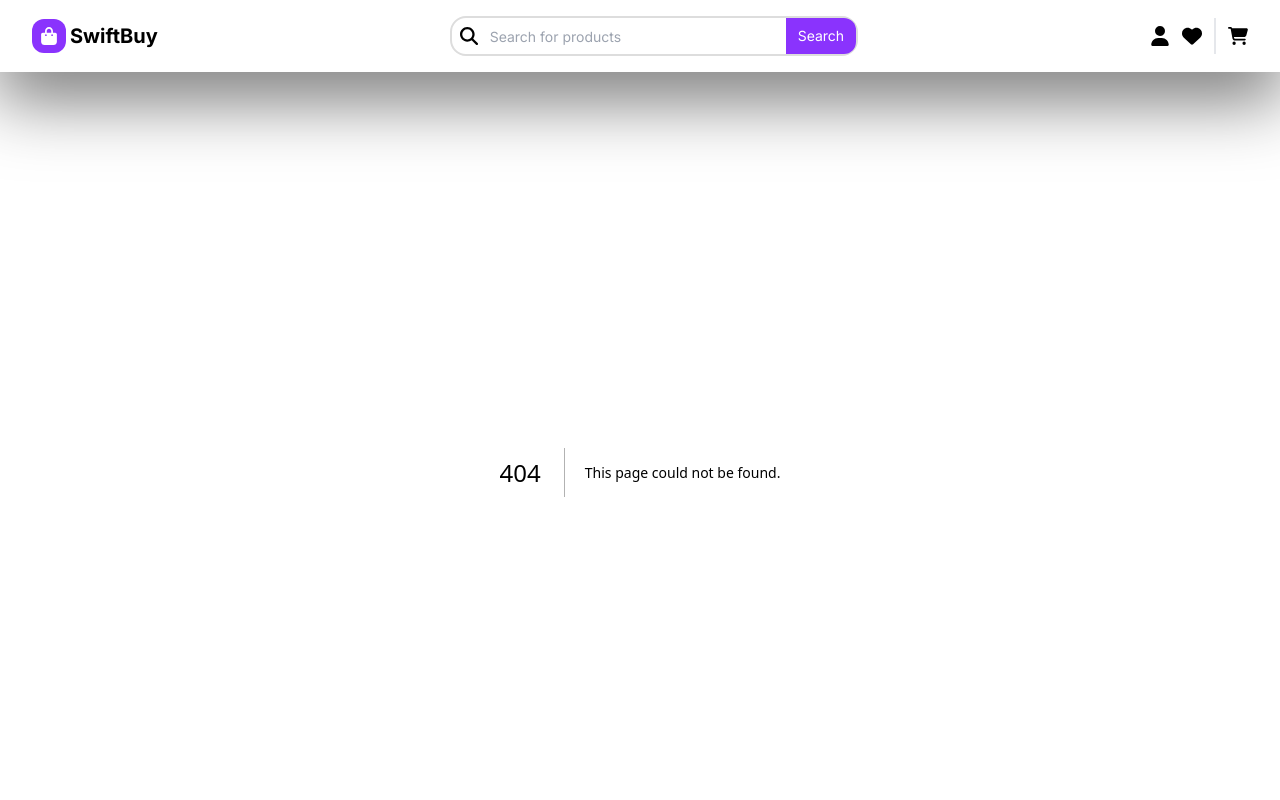
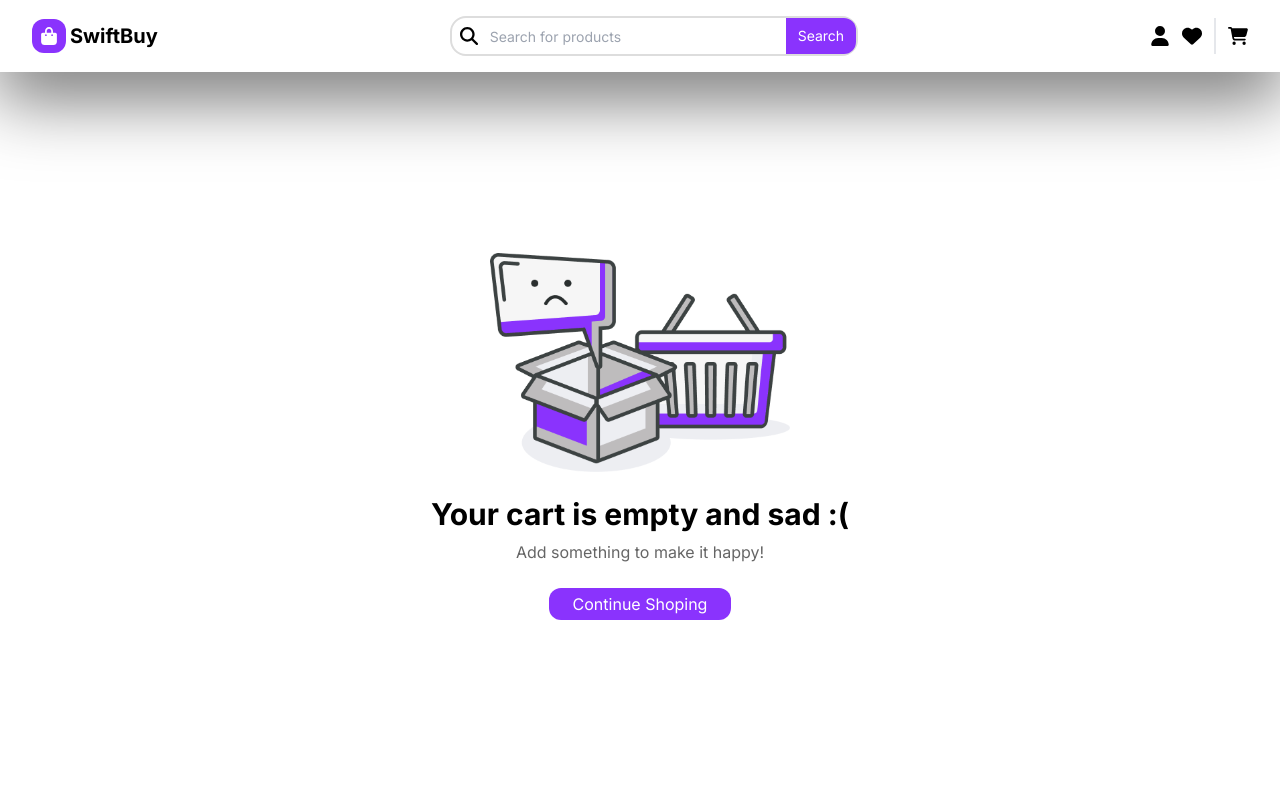
Before and after one commit to Mohamed-gp/full-stack-e-commerce-app, a Next.js app: page /cart in a window 1280 px wide. Before the commit this address had no page. Shown: the top 800 px of the page. Built offline with nearby package versions, Linux system fonts and the light colour scheme.

Commit message:
implementing cart page

```diff
--- /dev/null
+++ b/src/app/cart/page.tsx
@@ -0,0 +1,24 @@
+import Image from "next/image";
+
+export default function page() {
+  return (
+    <div
+      className="container flex flex-col  items-center justify-center py-14"
+      style={{ minHeight: `calc(100vh - 70.94px)` }}
+    >
+      <Image
+        src="/cart-empty-photo.png"
+        alt="cart-empty"
+        width={300}
+        height={300}
+      />
+      <p className="my-6 mb-2 text-3xl font-bold">
+        Your cart is empty and sad :(
+      </p>
+      <p className="opacity-60">Add something to make it happy!</p>
+      <button className="mt-6 rounded-xl bg-mainColor px-6 py-1 text-white">
+        Continue Shoping
+      </button>
+    </div>
+  );
+}
--- a/src/app/globals.css
+++ b/src/app/globals.css
@@ -35,18 +35,20 @@
 /* styles/globals.css */
 .flying-img {
   position: absolute;
-  animation: fly_to_cart 2s ease-in-out;
-  -webkit-animation: fly_to_cart 2s ease-in-out;
+  animation: fly_to_cart 1.5s ease-in-out;
+  -webkit-animation: fly_to_cart 1.5s ease-in-out;
 }
 
 @keyframes fly_to_cart {
   0% {
-    left: 0;
-    top: 0;
+    left: 75px;
+    top: 40px;
+    z-index: 2333333333333333333333333;
   }
   100% {
-    left: calc(var(--left) + 40px);
-    top: var(--top);
+    z-index: 2333333333333333333333333;
+    left: calc(var(--left) + 40px + 75px);
+    top: calc(var(--top) + 40px);
     transform: scale(0.2);
   }
 }
--- a/src/app/layout.tsx
+++ b/src/app/layout.tsx
@@ -8,6 +8,7 @@ import Header from "@/components/header/Header";
 import { ToastContainer, toast } from "react-toastify";
 import "react-toastify/dist/ReactToastify.css";
 import { AOSInit } from "@/Aos";
+import Footer from "@/components/footer/Footer";
 
 const inter = Inter({ subsets: ["latin"] });
 
@@ -23,11 +24,12 @@ export default function RootLayout({
 }>) {
   return (
     <html lang="en">
-      <AOSInit/>
+      <AOSInit />
       <body className={`${inter.className} overflow-x-hidden`}>
         <StoreProvider>
           <Header />
           {children}
+          <Footer />
           <ToastContainer />
         </StoreProvider>
       </body>
--- a/src/app/page.tsx
+++ b/src/app/page.tsx
@@ -1,6 +1,5 @@
 import Hero from "@/components/Hero/Hero";
 import NewArrivals from "@/components/arrivals/NewArrivals";
-import Footer from "@/components/footer/Footer";
 import Phones from "@/components/phones/Phones";
 
 export default function Home() {
@@ -12,7 +11,7 @@ export default function Home() {
         <NewArrivals />
         <Phones/>
       </div>
-      <Footer/>
+
     </>
   );
 }
--- a/src/components/header/HeaderRight.tsx
+++ b/src/components/header/HeaderRight.tsx
@@ -14,8 +14,8 @@ export default function HeaderRight() {
           <FaHeart />
         </Link>
       </div>
-      <Link href="/" className="md:text-xl">
-        <FaCartShopping className="cart-icon" />
+      <Link href="/cart" className="cart-icon md:text-xl">
+        <FaCartShopping />
       </Link>
     </div>
   );
--- a/src/components/product/Product.tsx
+++ b/src/components/product/Product.tsx
@@ -13,65 +13,22 @@ export default function Product() {
     toast.success("Product Added To WishList Successfully");
   };
 
-  // todo;
-  // my try
-  // const cart = document.querySelector(".cart-icon");
-  // const product =
-  //   e.currentTarget.parentElement.parentElement.parentElement.children[0]
-  //     .children[0];
-
-  // let flyToCart = document.createElement("img");
-  // flyToCart.style.position = "fixed";
-  // flyToCart.className = "fly-to-cart";
-  // flyToCart.src = product.src; // Copy the content of the product
-
-  // product.parentElement.appendChild(flyToCart);
-  // const xDistance =
-  //   cart.getBoundingClientRect().x - flyToCart.getBoundingClientRect().x;
-  // const yDistance =
-  //   cart.getBoundingClientRect().y - flyToCart.getBoundingClientRect().y;
-  // console.log(cart.getBoundingClientRect());
-  // const animation = `
-  //     @keyframes flyToCartAnimation {
-  //       0% {
-  //         left: 0;
-  //         width: 100%;
-  //         opacity: 1;
-  //       }
-  //       100% {
-  //         left : ${cart.getBoundingClientRect().x}px;
-  //         width: 10%;
-  //         opacity: 0.5;
-  //       }
-  //     }
-  //   `;
-  // setanimate(animation);
-
-  // flyToCart.style.animation = "flyToCartAnimation 1s ease-in-out";
-
-  // setTimeout(() => {
-  //   flyToCart.remove(); // Remove the fly-to-cart element after the animation
-  //   setanimate(""); // Remove the fly-to-cart element after the animation
-  // }, 1000);
   const addProductHandler = (e) => {
-    //indian indian indian indian indian indian
     const cart = document.querySelector(".cart-icon");
 
     const product =
       e.currentTarget.parentElement.parentElement.parentElement.children[0]
-        .children[0].children[0];
+        .children[0];
     // finding first grand parent of target button
-    let target_parent = e.target.parentNode;
+    let target_parent = product.parentNode;
     // target_parent.style.zIndex = "100";
     // Creating separate Image
     // let img = target_parent.querySelector('img');
     let flying_img = product.cloneNode();
     flying_img.classList.add("flying-img");
-    flying_img.style.zIndex = "5";
 
     target_parent.appendChild(flying_img);
     // Finding position of flying image
-    console.log(flying_img);
     const flying_img_pos = flying_img.getBoundingClientRect();
     const shopping_cart_pos = cart.getBoundingClientRect();
 
@@ -92,36 +49,30 @@ export default function Product() {
     setTimeout(() => {
       // target_parent.style.zIndex = "";
       target_parent.removeChild(flying_img);
-    }, 2000);
+    }, 1500);
   };
 
   return (
     <>
-      <div
-        className="flex flex-col "
-        data-aos="fade-up"
-        data-aos-duration="500"
-      >
-        <div className="serbas relative  flex h-[150px] w-[270px] items-center justify-center   rounded-t-xl bg-white">
-          <div className="img">
+      <div className="flex flex-col ">
+        <div className="relative  flex h-[150px] w-[270px] items-center justify-center   rounded-t-xl bg-white">
           <Image
             src="/618d5bS2lUL._AC_SX466_-removebg-preview.png"
             alt="618d5bS2lUL._AC_SX466_-removebg-preview.png"
             width={120}
             height={120}
           />
-          </div>
           <div className="absolute right-4 top-4 ">
             {wishList ? (
               <div
-                className="cursor-pointer text-[red]"
+                className="relative z-[1] cursor-pointer text-[red] "
                 onClick={() => setwishList(!wishList)}
               >
                 <FaHeart />
               </div>
             ) : (
               <div
-                className="cursor-pointer"
+                className="relative z-[1] cursor-pointer "
                 onClick={() => addWishListHandler()}
               >
                 <FaRegHeart />
```
Also changed, not shown: public/cart-empty-photo.png (added). Lines whose indentation alone changed are shown as unchanged.
